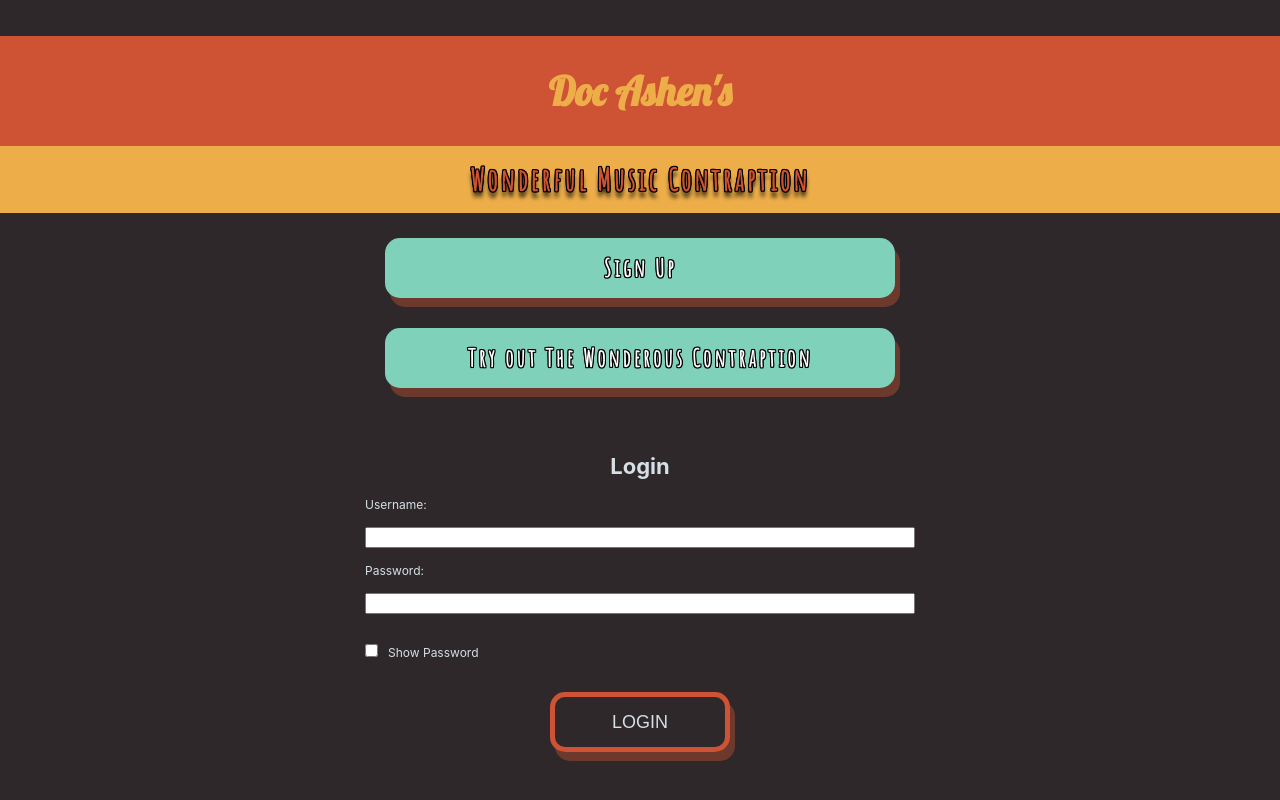
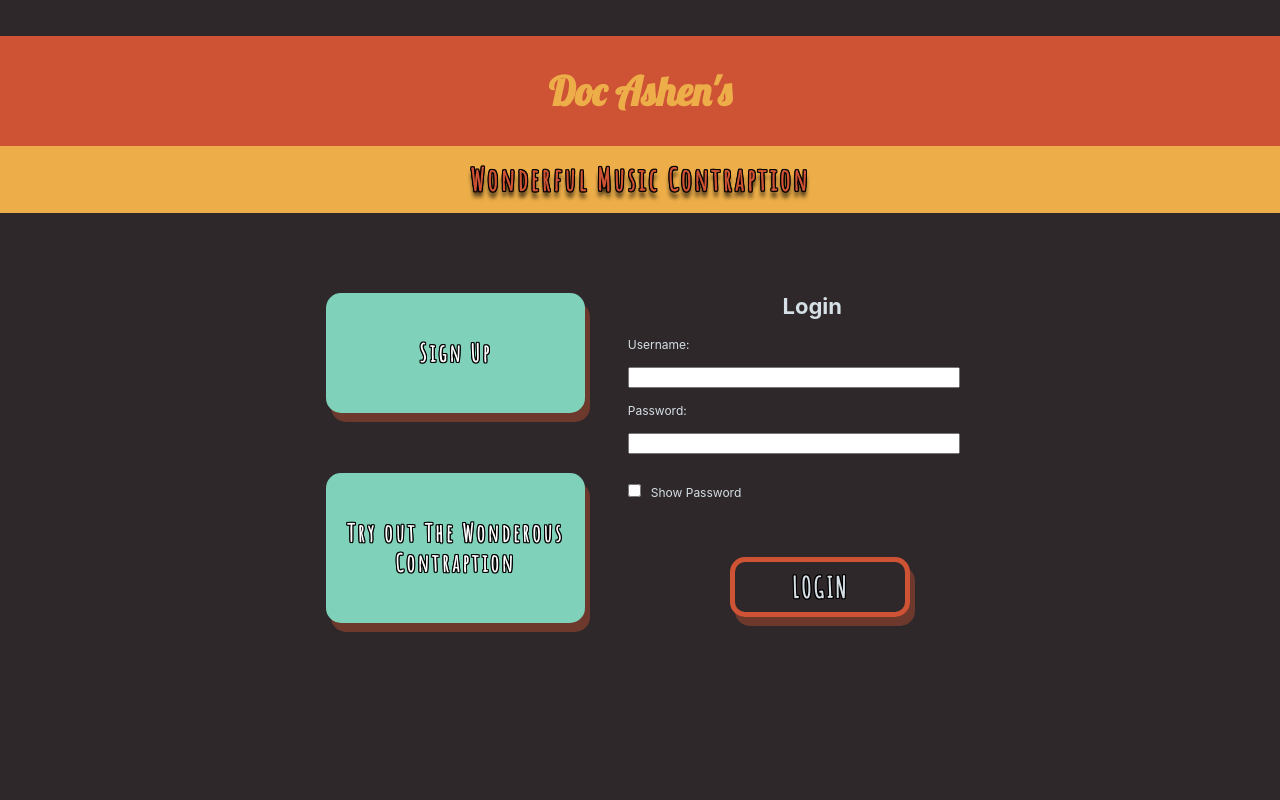
Before and after one commit to ashen-develops/Wonderful-Music-Contraption, a React (Create React App) app: page / in a window 1280 px wide. Built offline with nearby package versions, Linux system fonts and the light colour scheme.

Commit message:
landing page style update

```diff
--- a/src/Landing.js
+++ b/src/Landing.js
@@ -33,9 +33,10 @@ class Landing extends Component {
     }
     render() {
         return(
-            <div className="Landing">
+            <div>
 
-                <main>
+                <main className="Landing">
+                    <div className="landing-buttons">
                         <div className="signup">
                             {/* <!-- on click in JS this button will take you to the sign up page --> */}
                             <Link className="signbtn abtn" to="/signup">
@@ -48,6 +49,7 @@ class Landing extends Component {
                             <Link className="trybtn abtn" to="/contraption">
                                 Try out The Wonderous Contraption
                             </Link>
+                        </div>
                     </div>
 
                     <div className="login-form">
--- a/src/style.css
+++ b/src/style.css
@@ -82,6 +82,7 @@ header .show-nav {
     justify-content: center;
     align-items: center;
     margin: 50px;
+    text-shadow:-1px 0 black, 0 1px black, 1px 0 black, 0 -1px black,-1px -1px black, 1px 1px black, -1px 1px black, 1px -1px black;
   }
 
 .center {
@@ -137,8 +138,11 @@ svg {
 
 .btn span {
     /* color: rgb(213, 223, 229); */
-    font-size: 18px;
-    font-weight: 100;
+    font-size: 28px;
+    font-weight: 700;
+    font-family: Amatic SC;
+    letter-spacing: 2px;
+    text-shadow:-1px 0 black, 0 1px black, 1px 0 black, 0 -1px black,-1px -1px black, 1px 1px black, -1px 1px black, 1px -1px black;
 }
 
 .signup{
@@ -378,6 +382,7 @@ select {
     margin: 20px 25px 20px 0;
     display: inline-block;
     padding: 15px 50px;
+    font-family: Amatic SC;
     font-size: 24px;
     cursor: pointer;
     text-align: center;
@@ -397,6 +402,7 @@ select {
     margin: 20px 0 20px 25px;
     display: inline-block;
     padding: 15px 50px;
+    font-family: Amatic SC;
     font-size: 24px;
     cursor: pointer;
     text-align: center;
@@ -412,6 +418,7 @@ select {
 }
 /* Media screen size */
 @media screen and (min-width: 768px) {
+
     header button {
         display: none;
     }
@@ -448,9 +455,35 @@ select {
         zoom: 90%;
         margin: 20px 50px 20px 0;
     }
+    .Landing{
+        display: flex;
+        flex-direction: row;
+        margin: 0 auto 50px auto;
+        justify-content: center;
+    }
+    main a.abtn {
+        margin: 40px auto 0 auto;
+        padding: 45px 0;
+    }
     p {
         font-size: 15px;
         width: 60%;
     }
+    .login {
+        display: flex;
+        flex-direction: column;
+        color: rgb(213, 223, 229);
+        margin: 5px 185px auto 0;
+        max-width: 550px;
+        width: 90%;
+    }
+
+    .container {
+        position: relative;
+        display: flex;
+        justify-content: center;
+        align-items: center;
+        margin: 75px 140px auto auto;
+    }
 
 }
```
Also changed, not shown: 1 other file (tests, documents, lock files or other folders). Lines whose indentation alone changed are shown as unchanged.
